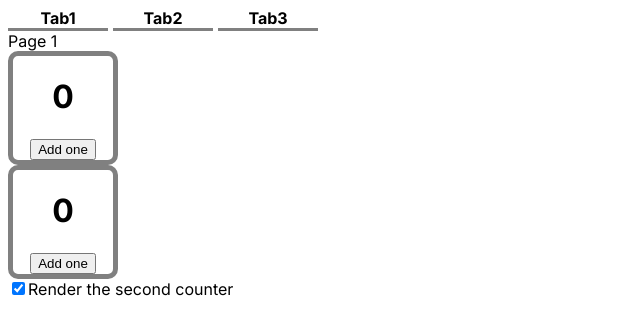
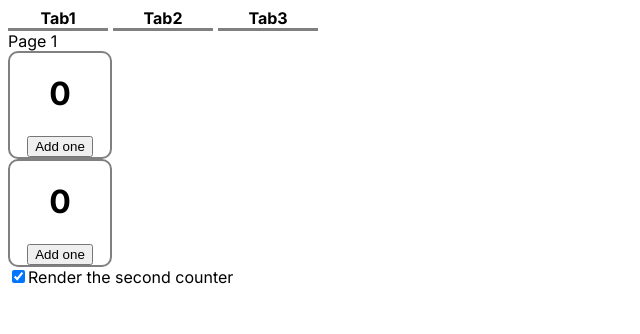
Before and after one commit to Girjashanker/nextjs-counter-app, a Next.js app: page / in a window 1280 px wide. Shown: the top 334 px of the page, without its empty margins (0-640 px from the left). Built offline with nearby package versions, Linux system fonts and the light colour scheme.

Commit message:
reset counter css changes

```diff
--- a/src/app/components/ResetCounter.css
+++ b/src/app/components/ResetCounter.css
@@ -1,7 +1,12 @@
 .counter{
     border-radius: 10px;
     min-height: 100px;
-    border: 5px solid gray;
+    border: 2px solid gray;
     max-width: 100px;
     text-align: center;
 }
+
+.hover {
+    background-color: yellow;
+    opacity: 10px;
+}
```
